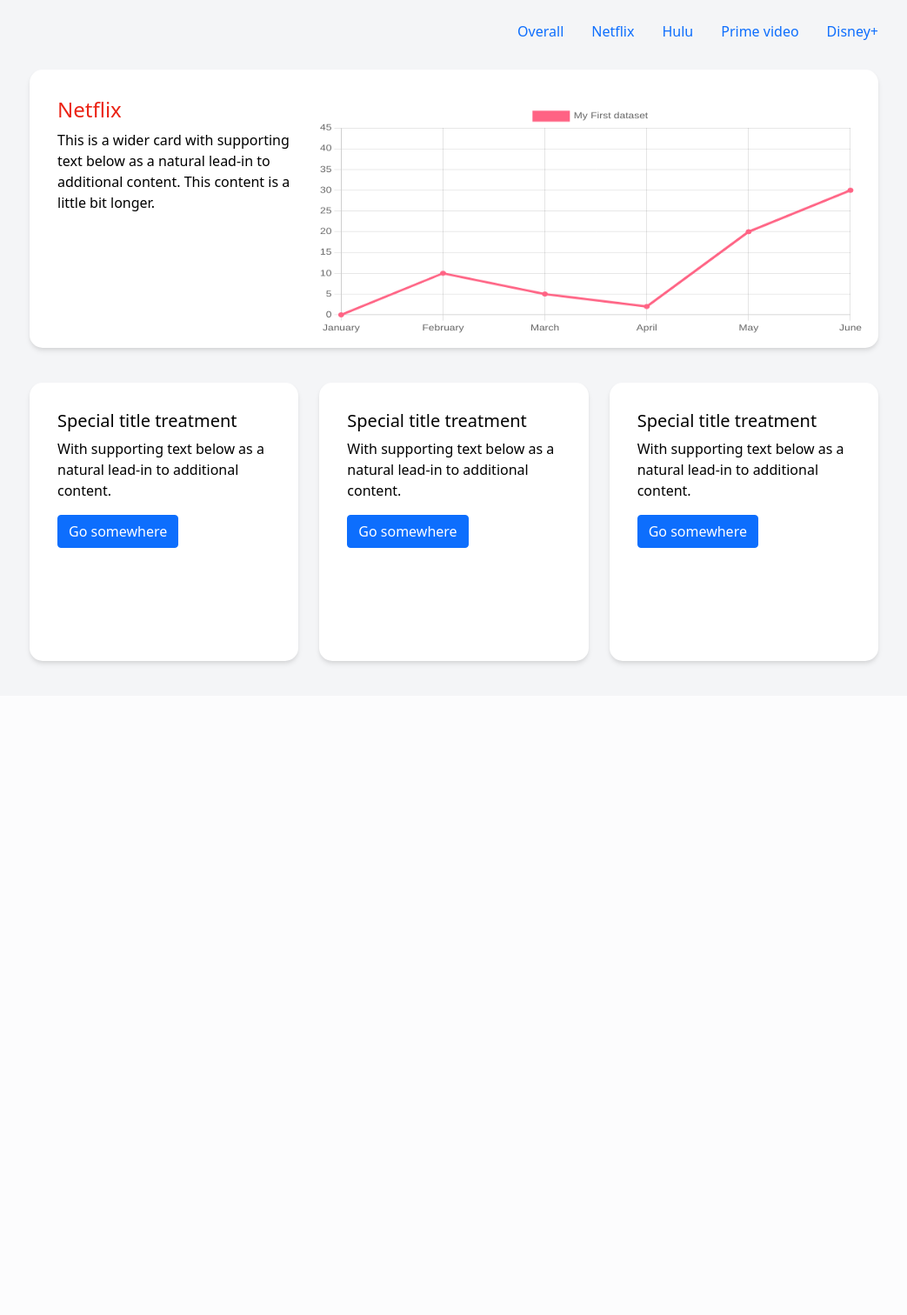
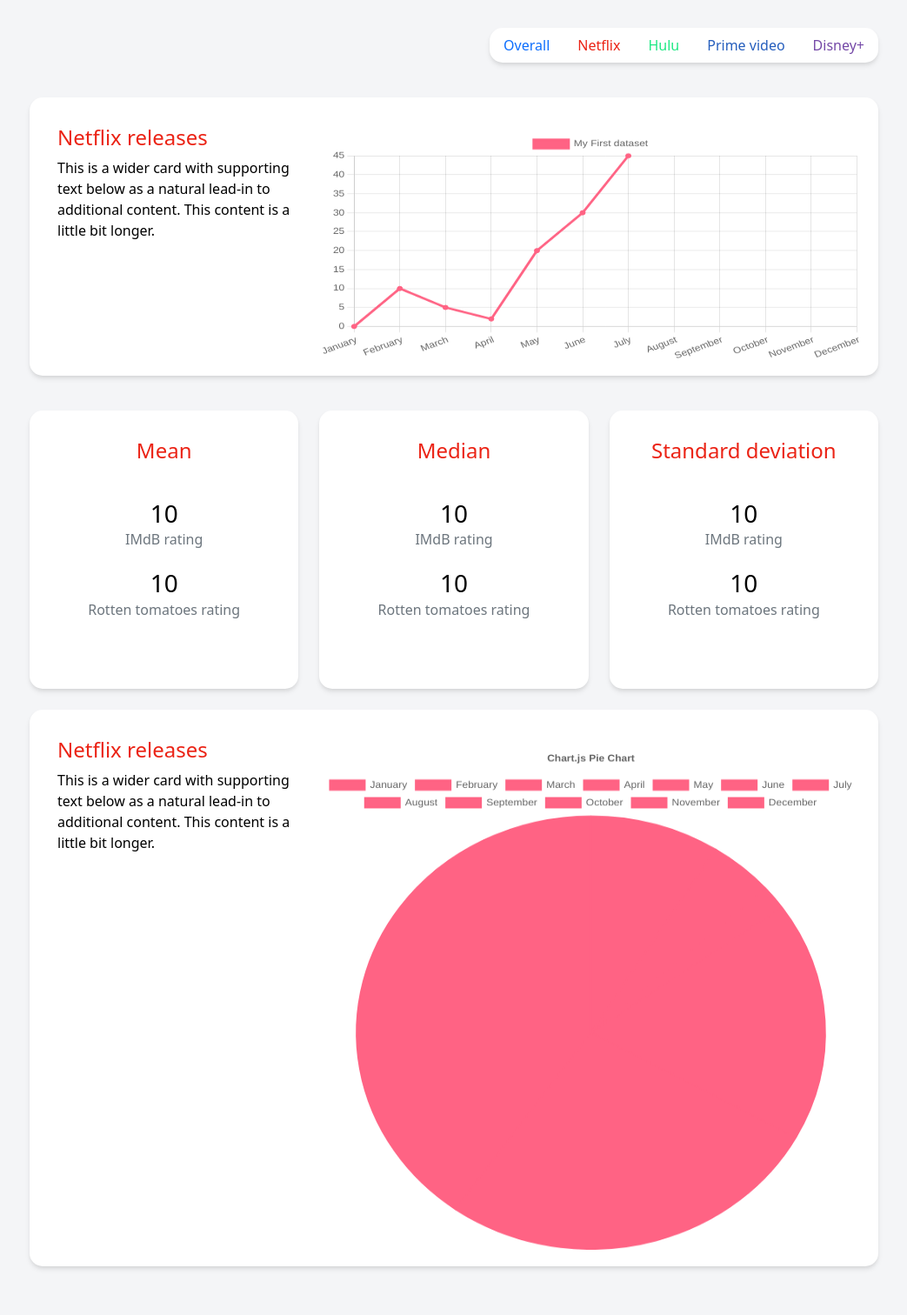
Before and after one commit to Razorlance/Dsba_project, a Flask app: page / in a window 1280 px wide. Shown: the whole page at 87% size, without its empty margins (118-1161 px from the left). Before the commit the page ends 766 px from the top, so only its background shows below. Run offline with Flask 2, Linux system fonts and the light colour scheme.

Commit message:
Added templates for other pages
* Added new pie chart
* Changed directory of js

```diff
--- /dev/null
+++ b/static/Scripts/Netflix.js
@@ -0,0 +1,55 @@
+const labels = [
+    'January',
+    'February',
+    'March',
+    'April',
+    'May',
+    'June',
+    'July',
+    'August',
+    'September',
+    'October',
+    'November',
+    'December'
+];
+
+const data = {
+    labels: labels,
+    datasets: [{
+        label: 'My First dataset',
+        backgroundColor: 'rgb(255, 99, 132)',
+        borderColor: 'rgb(255, 99, 132)',
+        data: [0, 10, 5, 2, 20, 30, 45],
+    }]
+};
+
+const configLine = {
+    type: 'line',
+    data: data,
+    options: {}
+};
+
+const configPie = {
+    type: 'pie',
+    data: data,
+    options: {
+        responsive: true,
+        plugins: {
+            legend: {
+                position: 'top',
+            },
+            title: {
+                display: true,
+                text: 'Chart.js Pie Chart'
+            }
+        }
+    },
+};
+const PieChart = new Chart(
+    document.getElementById('PieChart'),
+    configPie
+);
+const LineChart = new Chart(
+    document.getElementById('LineChart'),
+    configLine
+);
--- a/static/Style/styles.css
+++ b/static/Style/styles.css
@@ -17,3 +17,13 @@
     background-color: #ffffff;
     border: none;
 }
+nav{
+    background-color: #ffffff;
+    border-radius: 15px;
+    box-shadow: 0 4px 6px -1px rgb(0 0 0 / 10%), 0 2px 4px -1px rgb(0 0 0 / 6%);
+}
+.big_number{
+    display: inline-block;
+    height: 70%;
+    flex-direction: column;
+}
--- a/templates/index.html
+++ b/templates/index.html
@@ -5,13 +5,7 @@
     <meta name="viewport" content="width=device-width, initial-scale=1">
     <link href="https://cdn.jsdelivr.net/npm/bootstrap@5.1.3/dist/css/bootstrap.min.css" rel="stylesheet"
           integrity="sha384-1BmE4kWBq78iYhFldvKuhfTAU6auU8tT94WrHftjDbrCEXSU1oBoqyl2QvZ6jIW3" crossorigin="anonymous">
-    <!-- CSS only -->
-    <link href="https://cdn.jsdelivr.net/npm/bootstrap@5.1.1/dist/css/bootstrap.min.css" rel="stylesheet"
-          integrity="sha384-giJF6kkoqNQ00vy+HMDP7azOuL0xtbfIcaT9wjKHr8RbDVddVHyTfAAsrekwKmP1" crossorigin="anonymous">
-    <!-- JavaScript Bundle with Popper -->
-    <script src="https://cdn.jsdelivr.net/npm/bootstrap@5.1.1/dist/js/bootstrap.bundle.min.js"
-            integrity="sha384-ygbV9kiqUc6oa4msXn9868pTtWMgiQaeYH7/t7LECLbyPA2x65Kgf80OJFdroafW"
-            crossorigin="anonymous"></script>
+
     <link rel="stylesheet" type="text/css" href="{{ url_for('static',filename='Style/styles.css') }}">
     <link rel="stylesheet" type="text/css" href="../static/Style/styles.css">
     <title>Movie industry in 2020</title>
@@ -19,14 +13,14 @@
 </head>
 <body style="background-color: #f4f5f7" class="d-flex h-100 text-black">
 <div style="max-width: 65em" class="cover-container d-flex w-100 h-100 p-3 mx-auto flex-column">
-    <header class="mb-auto">
+    <header class="mb-auto p-3">
         <div>
             <nav class="nav nav-masthead justify-content-center float-md-end">
                 <a class="nav-link active" aria-current="page" href="#">Overall</a>
-                <a class="nav-link" href="#">Netflix</a>
-                <a class="nav-link" href="#">Hulu</a>
-                <a class="nav-link" href="#">Prime video</a>
-                <a class="nav-link" href="#">Disney+</a>
+                <a class="nav-link netflix_color" href="#">Netflix</a>
+                <a class="nav-link hulu_color" href="#">Hulu</a>
+                <a class="nav-link prime_color" href="#">Prime video</a>
+                <a class="nav-link disney_color" href="#">Disney+</a>
             </nav>
         </div>
     </header>
@@ -37,13 +31,13 @@
                     <div class="row g-0">
                         <div class="col-md-4">
                             <div class="card-body">
-                                <h4 class="card-title netflix_color">Netflix</h4>
+                                <h4 class="card-title netflix_color">Netflix releases</h4>
                                 <p class="card-text">This is a wider card with supporting text below as a natural
                                     lead-in to additional content. This content is a little bit longer.</p>
                             </div>
                         </div>
                         <div class="col-md-8">
-                            <canvas class="py-4" id="myChart"></canvas>
+                            <canvas class="py-4" id="LineChart"></canvas>
                         </div>
                     </div>
                 </div>
@@ -51,69 +45,83 @@
         </div>
         <div class="row my-3">
             <div class="col">
-                <div class="card p-3">
-                    <div class="card-body">
-                        <h5 class="card-title">Special title treatment</h5>
-                        <p class="card-text">With supporting text below as a natural lead-in to additional content.</p>
-                        <a href="#" class="btn btn-primary">Go somewhere</a>
+                <div class="card p-3 text-center align-middle">
+                    <div class="card-body align-middle">
+                        <h4 class="card-title netflix_color">Mean</h4>
+                        <div class="big_number d-flex align-items-center justify-content-center">
+                            <div class="m-4">
+                                <h5 class="fs-3">10</h5>
+                                <h6 class="text-muted card-subtitle">IMdB rating</h6>
+                            </div>
+                            <div>
+                                <h5 class="fs-3">10</h5>
+                                <h6 class="text-muted card-subtitle">Rotten tomatoes rating</h6>
+                            </div>
+                        </div>
                     </div>
                 </div>
             </div>
             <div class="col">
-                <div class="card p-3 ">
+                <div class="card p-3 text-center">
                     <div class="card-body">
-                        <h5 class="card-title">Special title treatment</h5>
-                        <p class="card-text">With supporting text below as a natural lead-in to additional content.</p>
-                        <a href="#" class="btn btn-primary">Go somewhere</a>
+                        <h4 class="card-title netflix_color">Median</h4>
+                        <div class="big_number d-flex align-items-center justify-content-center">
+                            <div class="m-4">
+                                <h5 class="fs-3">10</h5>
+                                <h6 class="text-muted card-subtitle">IMdB rating</h6>
+                            </div>
+                            <div>
+                                <h5 class="fs-3">10</h5>
+                                <h6 class="text-muted card-subtitle">Rotten tomatoes rating</h6>
+                            </div>
+                        </div>
                     </div>
                 </div>
             </div>
             <div class="col">
-                <div class="card p-3">
+                <div class="card p-3 text-center">
                     <div class="card-body">
-                        <h5 class="card-title">Special title treatment</h5>
-                        <p class="card-text">With supporting text below as a natural lead-in to additional content.</p>
-                        <a href="#" class="btn btn-primary">Go somewhere</a>
+                        <h4 class="card-title netflix_color">Standard deviation</h4>
+                        <div class="big_number d-flex align-items-center justify-content-center">
+                            <div class="m-4">
+                                <h5 class="fs-3">10</h5>
+                                <h6 class="text-muted card-subtitle">IMdB rating</h6>
+                            </div>
+                            <div>
+                                <h5 class="fs-3">10</h5>
+                                <h6 class="text-muted card-subtitle">Rotten tomatoes rating</h6>
+                            </div>
+                        </div>
                     </div>
                 </div>
             </div>
+        </div>
+        <div class="row my-4">
+            <div class="col align-items-stretch">
+                <div class="card mb-3 p-3" style="height: 40rem">
+                    <div class="row g-0">
+                        <div class="col-md-4">
+                            <div class="card-body">
+                                <h4 class="card-title netflix_color">Netflix releases</h4>
+                                <p class="card-text">This is a wider card with supporting text below as a natural
+                                    lead-in to additional content. This content is a little bit longer.</p>
+                            </div>
+                        </div>
+                        <div class="col-md-8">
+                            <canvas class="py-4" id="PieChart"></canvas>
+                        </div>
+                    </div>
+                </div>
             </div>
         </div>
     </main>
 </div>
+
+
 <script src="https://cdn.jsdelivr.net/npm/chart.js"></script>
 <script src="https://cdn.jsdelivr.net/npm/bootstrap@5.1.3/dist/js/bootstrap.bundle.min.js"
         integrity="sha384-ka7Sk0Gln4gmtz2MlQnikT1wXgYsOg+OMhuP+IlRH9sENBO0LRn5q+8nbTov4+1p"
         crossorigin="anonymous"></script>
-<script>
-    const labels = [
-        'January',
-        'February',
-        'March',
-        'April',
-        'May',
-        'June',
-    ];
-
-
-    const data = {
-        labels: labels,
-        datasets: [{
-            label: 'My First dataset',
-            backgroundColor: 'rgb(255, 99, 132)',
-            borderColor: 'rgb(255, 99, 132)',
-            data: [0, 10, 5, 2, 20, 30, 45],
-        }]
-    };
-    const config = {
-        type: 'line',
-        data: data,
-        options: {}
-    };
-    const myChart = new Chart(
-        document.getElementById('myChart'),
-        config
-    );
-</script>
+<script src="{{ url_for('static',filename='Scripts/Netflix.js')}}"></script>
 </body>
 </html>
```
Also changed, not shown: templates/Disney.html (added, +10 -0 lines), templates/Hulu.html (added, +10 -0 lines), templates/Prime.html (added, +10 -0 lines), templates/netflix.html (added, +10 -0 lines), static/Scripts/Disney.js (added), static/Scripts/Hulu.js (added), static/Scripts/Prime.js (added), static/Scripts/index.js (added), 1 other file.
